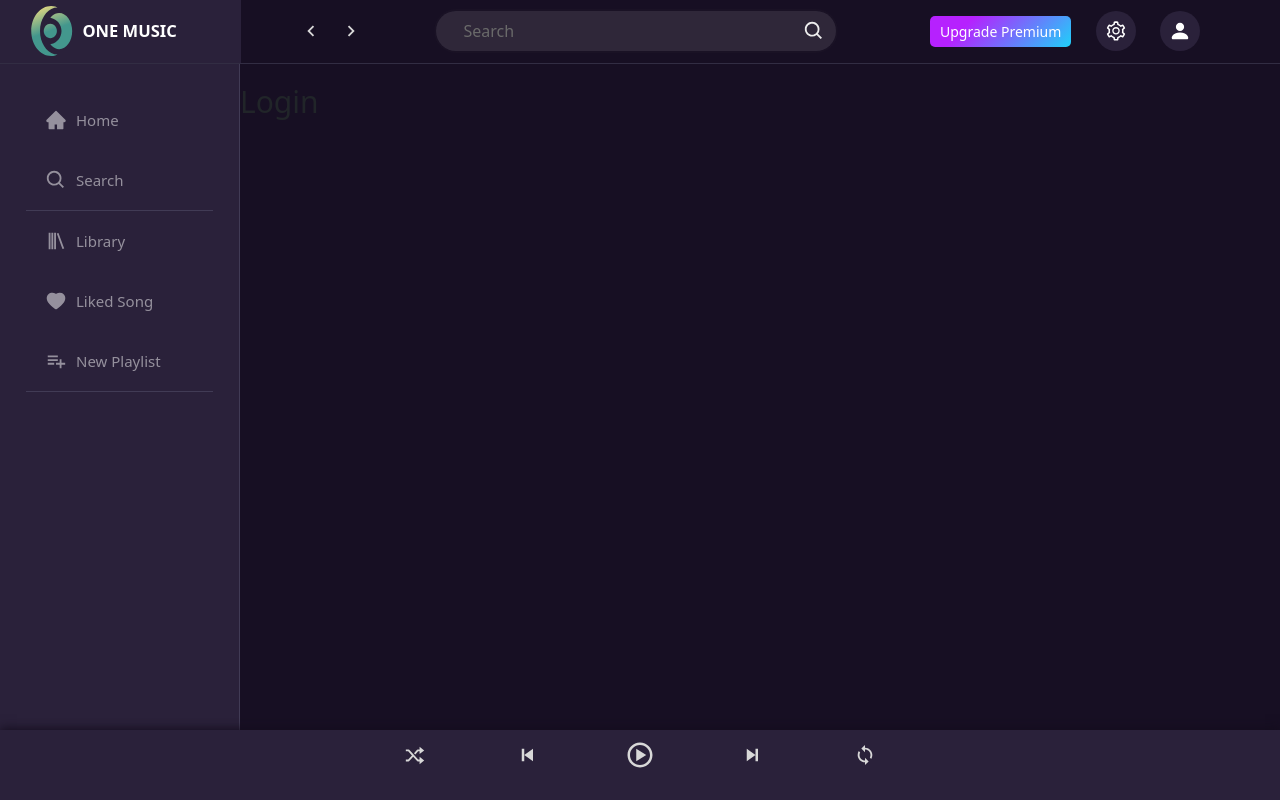
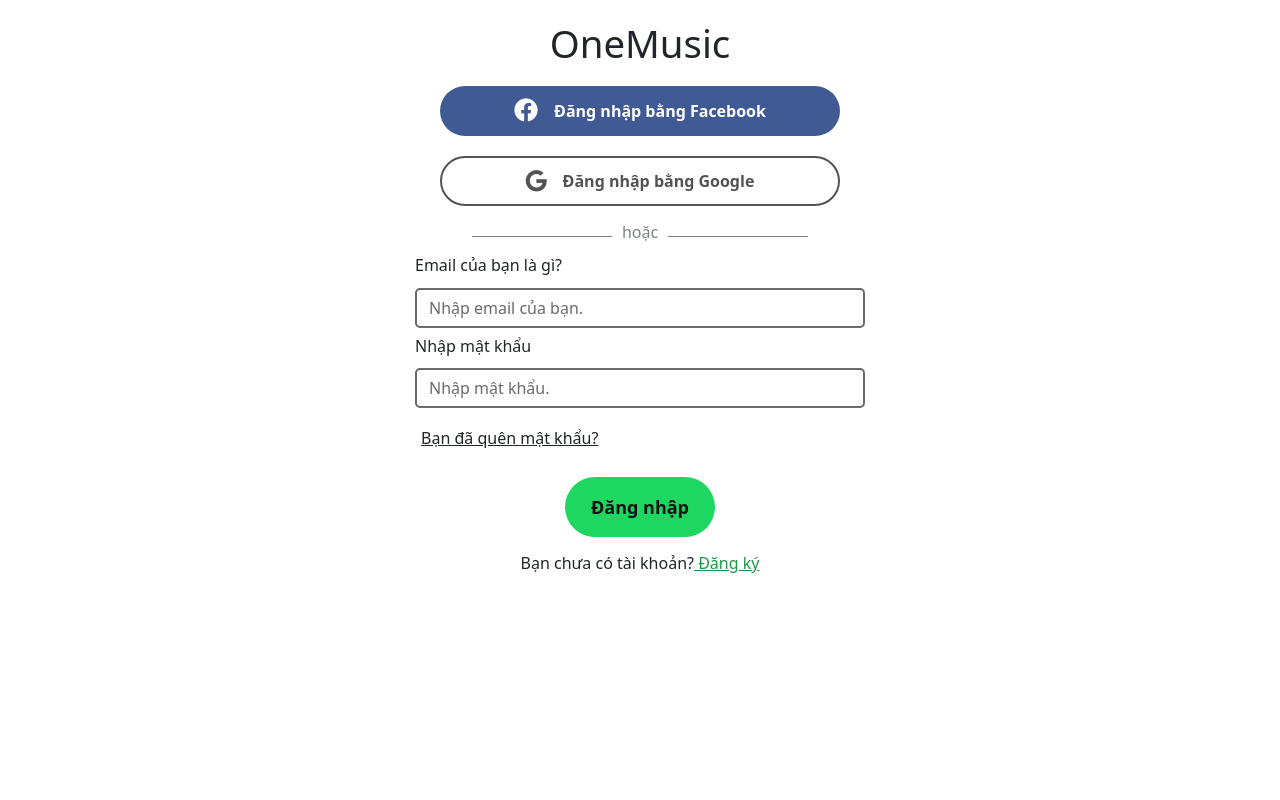
Before and after one commit to nguyenhung10012003/int2208_btl, a React (Create React App) app: page /login in a window 1280 px wide. Built offline with nearby package versions, Linux system fonts and the light colour scheme.

Commit message:
update login

```diff
--- /dev/null
+++ b/src/pages/Login/Login.module.scss
@@ -0,0 +1,175 @@
+::placeholder {
+    color: #6a6a6a;
+    font-size: 16px;
+    font-weight: 500;
+    padding: 12px;
+  }
+
+  .Login {
+    display: flex;
+    text-align: center;
+    align-items: center;
+    flex-direction: column;
+    max-width: 450px;
+    line-height: 0.8rem;
+  }
+
+  .headingLogin {
+    font-size: 2.4rem;
+    margin: 20px 0 20px 0;
+  }
+
+  .btnLoginFacebook {
+    height: 50px;
+    width: 400px;
+    border-radius: 40px;
+    background-color: #405a93;
+    color: white;
+    font-size: 16px;
+    font-weight: 600;
+    line-height: 40px;
+    margin-bottom: 20px;
+    cursor: pointer;
+    border:none;
+  }
+
+  .btnLoginFacebook:hover {
+    transform: scale(1.02);
+    background-color: #384f81;
+  }
+
+  .iconLogin {
+      position: relative;
+      margin-right: 16px;
+      font-size: 24px;
+      top: 2px;
+  }
+
+  .btnLoginGoogle {
+    height: 50px;
+    width: 400px;
+    border-radius: 40px;
+    background-color: white;
+    color: #535353;
+    font-size: 16px;
+    font-weight: 600;
+    line-height: 40px;
+    margin-bottom: 20px;
+    cursor: pointer;
+    border: 2px solid #535353;
+  }
+
+  .btnLoginGoogle:hover {
+    transform: scale(1.02);
+  }
+
+  .iconGoogleLogin {
+    position: relative;
+    margin-right: 16px;
+    font-size: 22px;
+    top: 2px;
+  }
+
+  .spanOr {
+    position: relative;
+    font-size: 16px;
+    color: #7f8387;
+    z-index: 1;
+  }
+
+  .spanOr::after{
+    content: "";
+    position: absolute;
+    right: -150px;
+    top: 10px;
+    height: 1px;
+    width: 140px;
+    background-color: #7f8387;
+  }
+
+  .spanOr::before{
+    content: "";
+    position: absolute;
+    left: -150px;
+    top: 10px;
+    height: 1px;
+    width: 140px;
+    background-color: #7f8387;
+  }
+
+  .formGroup {
+    margin: 20px 0;
+    width: 100%;
+  }
+
+  .formInput {
+    display: flex;
+    flex-direction: column;
+    position: relative;
+    left: 0;
+  }
+
+  .headInput{
+    display: block;
+    margin-bottom: 16px;
+    text-align: left;
+    font-size: 16px;
+    font-weight: 500;
+  }
+
+  .inputData {
+    color: 16px;
+    width: 100%;
+    border-radius: 5px;
+    height: 40px;
+    border: 2px solid #6a6a6a;
+    margin-bottom: 12px;
+  }
+
+  .fogotPassword {
+    display: block;
+    margin: 12px 6px;
+    text-align: left;
+    text-decoration: underline;
+    cursor: pointer;
+  }
+
+  .submitLogin {
+    height: 60px;
+    width: 150px;
+    border-radius: 60px;
+    background-color: #1ed760;
+    color: #111;
+    font-size: 18px;
+    font-weight: 600;
+    line-height: 40px;
+    margin: 20px 0;
+    cursor: pointer;
+    border:none;
+  }
+
+  .submitLogin:hover {
+    transform: scale(1.02);
+    opacity: 0.8;
+  }
+
+  .rulesLogin {
+    font-size: 12px;
+    display: block;
+    margin: 20px 12px;
+  }
+
+  .rulesLoginLink {
+    color:#1c9646;
+    cursor: pointer;
+  }
+
+  .hasAccount {
+    display: block;
+    font-size: 16px;
+    font-weight: 500;
+  }
+
+  .hasAccountLink{
+    color:#1c9646;
+  }
--- a/src/pages/Login/index.js
+++ b/src/pages/Login/index.js
@@ -1,5 +1,50 @@
+import styles from './Login.module.scss';
+
 function Login() {
-    return (<h1>Login</h1>);
+    return (
+            <div className={styles['Login']}>
+                <h1 className={styles['headingLogin']}>
+                    OneMusic
+                </h1>
+                <div className={styles['buttons']}>
+                    <button type='button' className={styles['btnLoginFacebook']}>
+                        <i className={`${styles.iconLogin} fa-brands fa-facebook`}></i>
+                        Đăng nhập bằng Facebook
+                    </button>
+
+                    <button type='button' className={styles['btnLoginGoogle']}>
+                        <i className={`${styles.iconGoogleLogin} fa-brands fa-google`}></i>
+                        Đăng nhập bằng Google
+                    </button>
+                </div>
+                    <span className={styles['spanOr']}>
+                    hoặc
+                </span>
+                <form className={styles['formGroup']}>
+                    <div className={styles['formInput']}>
+                        <span className={styles['headInput']}>Email của bạn là gì?</span>
+                        <input type={'email'} className={styles['inputData']} placeholder='Nhập email của bạn.' required ></input>
+                </div>
+                <div className={styles['formInput']}>
+                    <span className={styles['headInput']}>Nhập mật khẩu</span>
+                    <input type={'password'} className={styles['inputData']} placeholder='Nhập mật khẩu.' required ></input>
+                </div>
+                <div className={styles['footerLogin']}>
+
+                    <span className={styles['fogotPassword']}>Bạn đã quên mật khẩu?</span>
+
+                    <button type='submit' className={styles['submitLogin']}>
+                        Đăng nhập
+                    </button>
+
+                    <span className={styles['hasAccount']}>
+                        Bạn chưa có tài khoản?
+                        <a className={styles['hasAccountLink']} href='#'> Đăng ký</a>
+                    </span>
+                </div>
+            </form>
+        </div>
+    );
 }
 
 export default Login;
--- a/src/routes/index.js
+++ b/src/routes/index.js
@@ -10,7 +10,7 @@
 const publicRoutes = [
     { path: '/', component: Home },
     { path: '/account', component: Account },
-    { path: '/login', component: Login },
+    { path: '/login', component: Login, layout: null},
     { path: '/search', component: Search },
     { path: '/sign-up', component: SignUp, layout: null }
 ];
```
